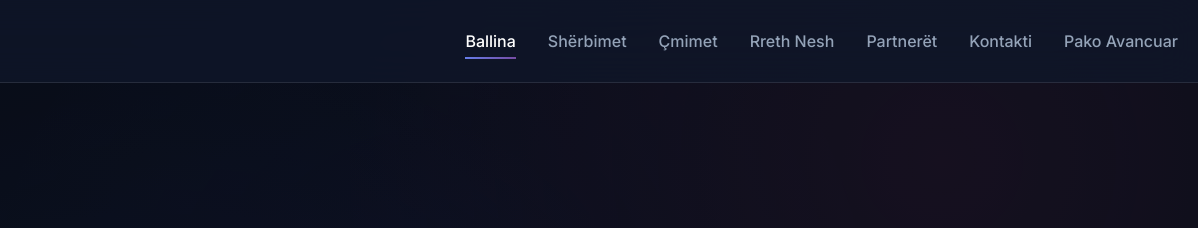
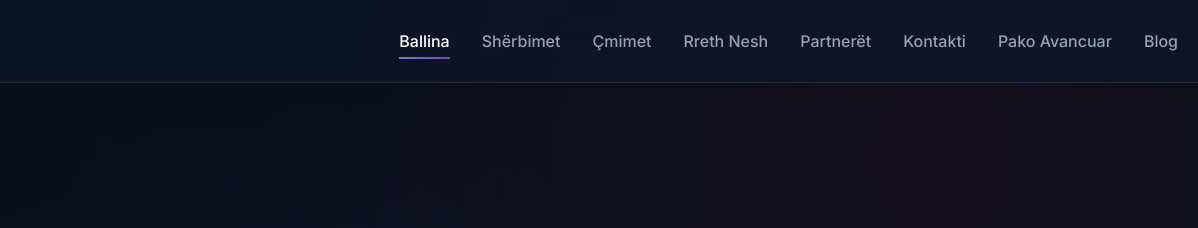
Before and after one commit to EndriGuma97/bc, a plain HTML site: page index.html in a window 1280 px wide. Shown: the top 228 px of the page, 82-1280 px from the left. Drawn offline with Linux system fonts and the light colour scheme.

Commit message:
added the blog nav

```diff
--- a/index.html
+++ b/index.html
@@ -798,6 +798,7 @@
             <li><a href="#partners" class="nav-link">Partnerët</a></li>
             <li><a href="#contact" class="nav-link">Kontakti</a></li>
             <li><a href="/clients.html" class="nav-link">Pako Avancuar</a></li>
+            <li><a href="/blog.html" class="nav-link">Blog</a></li>
           </ul>
           <button class="menu-toggle" id="menuToggle">
             <span></span>
```
